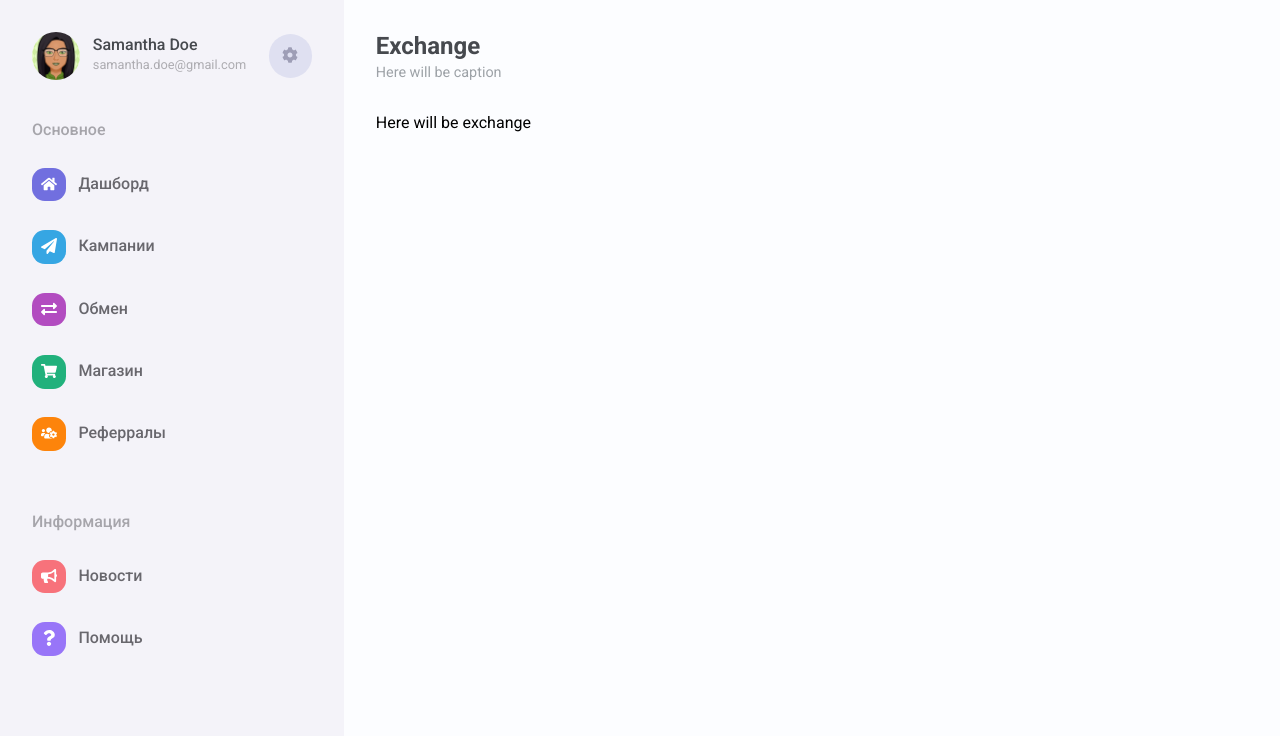
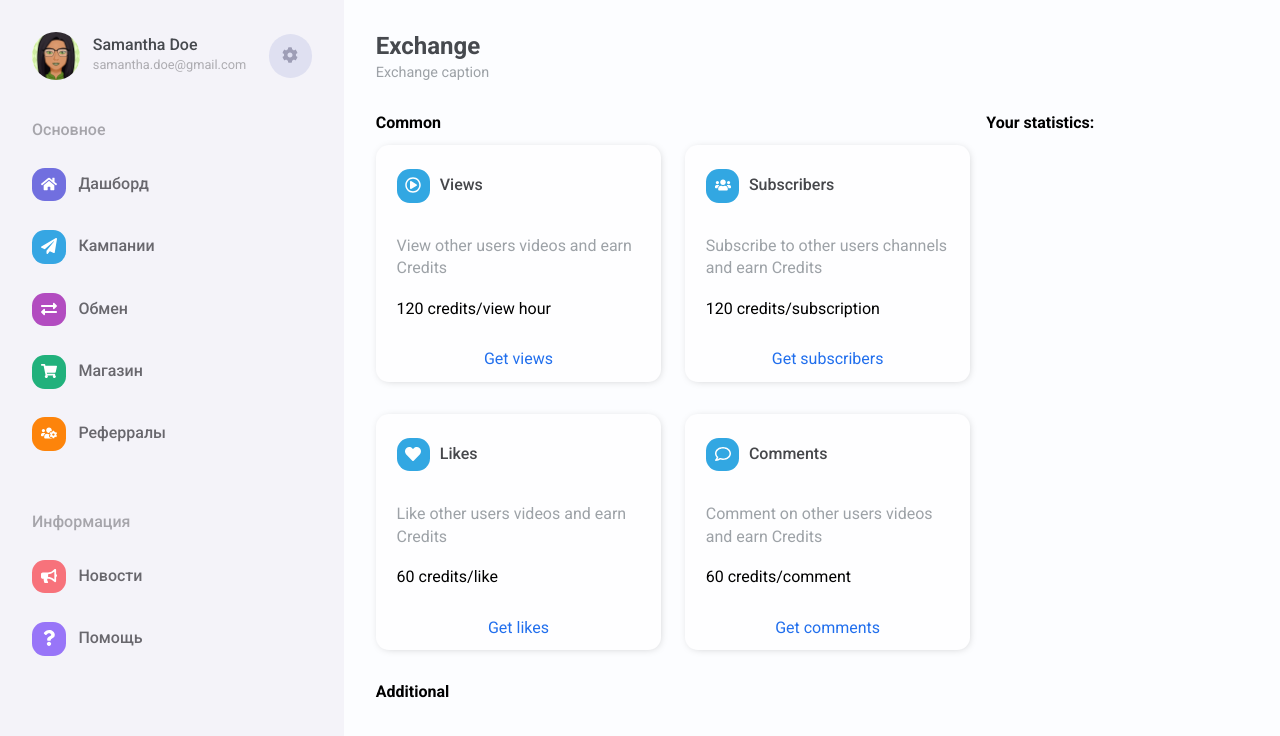
Before and after one commit to toxuh/react-ts-sagas-boilerplate, a React (Create React App) app: page /exchange in a window 1280 px wide. Shown: the top 736 px of the page. Built offline with nearby package versions, Linux system fonts and the light colour scheme.

Commit message:
Exchange markup WIP

```diff
--- /dev/null
+++ b/src/containers/Exchange/Exchange.scss
@@ -0,0 +1,24 @@
+.Exchange {
+  .Main {
+    padding-right: 1em;
+    width: 70%;
+
+    .Actions {
+      display: flex;
+      flex-wrap: wrap;
+      justify-content: space-between;
+
+      h4 {
+        margin-bottom: 0.8em;
+        width: 100%;
+      }
+
+      .Description {
+        color: #9da2a7;
+        height: 2.5em;
+        line-height: 1.4em;
+        margin: 2em 0 1.5em;
+      }
+    }
+  }
+}
--- a/src/containers/Exchange/Exchange.tsx
+++ b/src/containers/Exchange/Exchange.tsx
@@ -1,11 +1,90 @@
 import React from 'react';
+import { useIntl } from 'react-intl';
+import {
+  FaHeart,
+  FaRegComment,
+  FaRegPlayCircle,
+  FaUsers,
+} from 'react-icons/fa';
 
-import { Section } from '../../components';
+import { Card, Section } from '../../components';
 
-const Exchange: React.FC = () => (
-  <Section caption="Here will be caption" title="Exchange">
-    Here will be exchange
-  </Section>
-);
+import messages from './messages';
+import './Exchange.scss';
+
+const Exchange: React.FC = () => {
+  const intl = useIntl();
+
+  const mainItems = [
+    {
+      title: 'Views',
+      description: 'View other users videos and earn Credits',
+      icon: <FaRegPlayCircle />,
+      cph: [120],
+      link: 'exchange/views',
+      measurement: 'view hour',
+    },
+    {
+      title: 'Subscribers',
+      description: 'Subscribe to other users channels and earn Credits',
+      icon: <FaUsers />,
+      cph: [120],
+      link: 'exchange/subscribers',
+      measurement: 'subscription',
+    },
+    {
+      title: 'Likes',
+      description: 'Like other users videos and earn Credits',
+      icon: <FaHeart />,
+      cph: [60],
+      link: 'exchange/likes',
+      measurement: 'like',
+    },
+    {
+      title: 'Comments',
+      description: 'Comment on other users videos and earn Credits',
+      icon: <FaRegComment />,
+      cph: [60],
+      link: 'exchange/comments',
+      measurement: 'comment',
+    },
+  ];
+
+  return (
+    <Section
+      className="Exchange"
+      caption={intl.formatMessage(messages.caption)}
+      title={intl.formatMessage(messages.title)}
+    >
+      <div className="Main">
+        <div className="Actions">
+          <h4>Common</h4>
+          {mainItems.map((item) => (
+            <Card
+              icon={item.icon}
+              title={item.title}
+              link={{
+                href: item.link,
+                title: `Get ${item.title.toLowerCase()}`,
+              }}
+              w={48}
+            >
+              <div className="Description">{item.description}</div>
+              <div className="Cph">
+                {item.cph.join('–')} credits/{item.measurement}
+              </div>
+            </Card>
+          ))}
+        </div>
+        <div className="Additional">
+          <h4>Additional</h4>
+        </div>
+      </div>
+      <div className="Stats">
+        <h4>Your statistics:</h4>
+      </div>
+    </Section>
+  );
+};
 
 export default Exchange;
--- /dev/null
+++ b/src/containers/Exchange/messages.ts
@@ -0,0 +1,12 @@
+import { defineMessages } from 'react-intl';
+
+export default defineMessages({
+  title: {
+    id: 'Exchange.title',
+    defaultMessage: 'Exchange',
+  },
+  caption: {
+    id: 'Exchange.caption',
+    defaultMessage: 'Exchange caption',
+  },
+});
```
